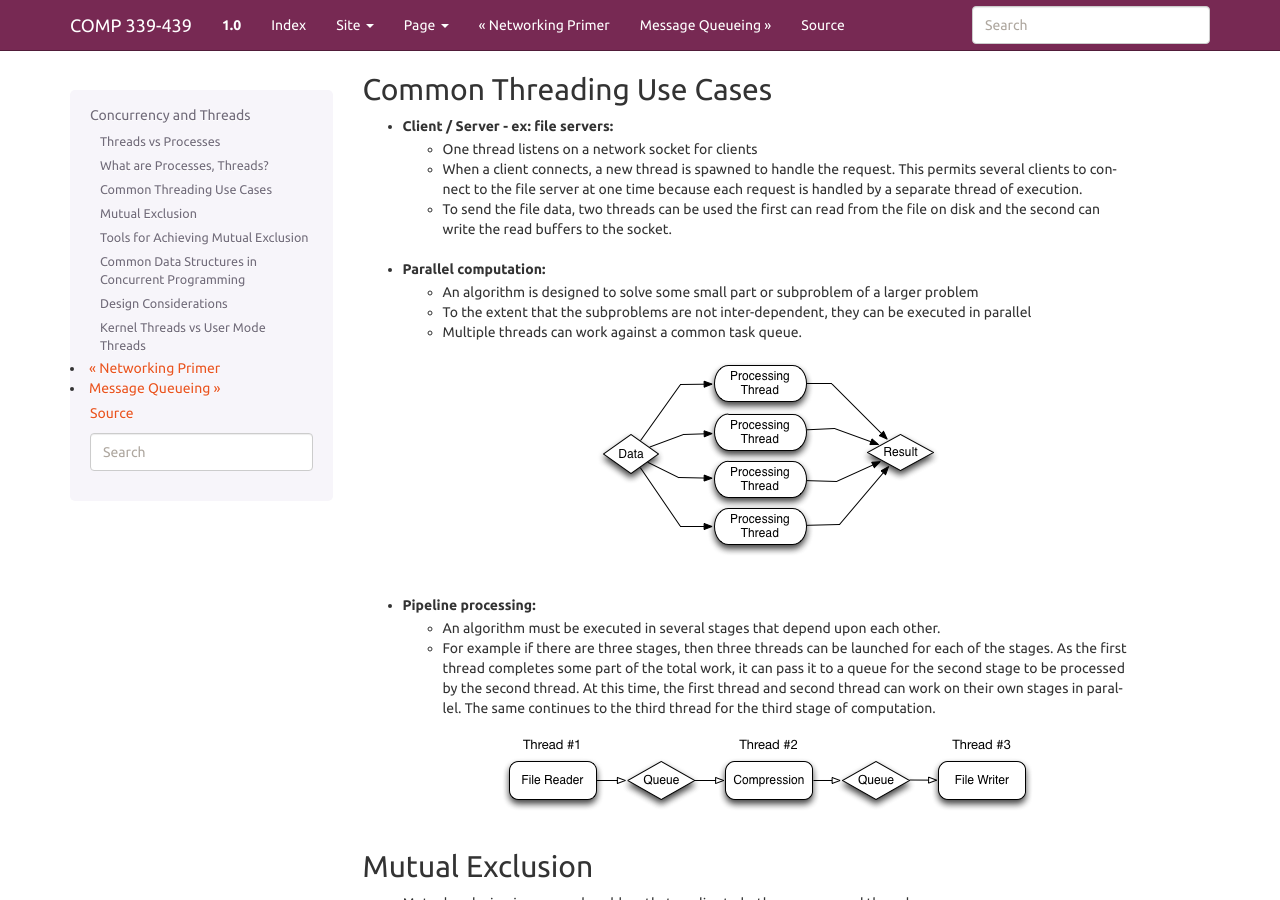
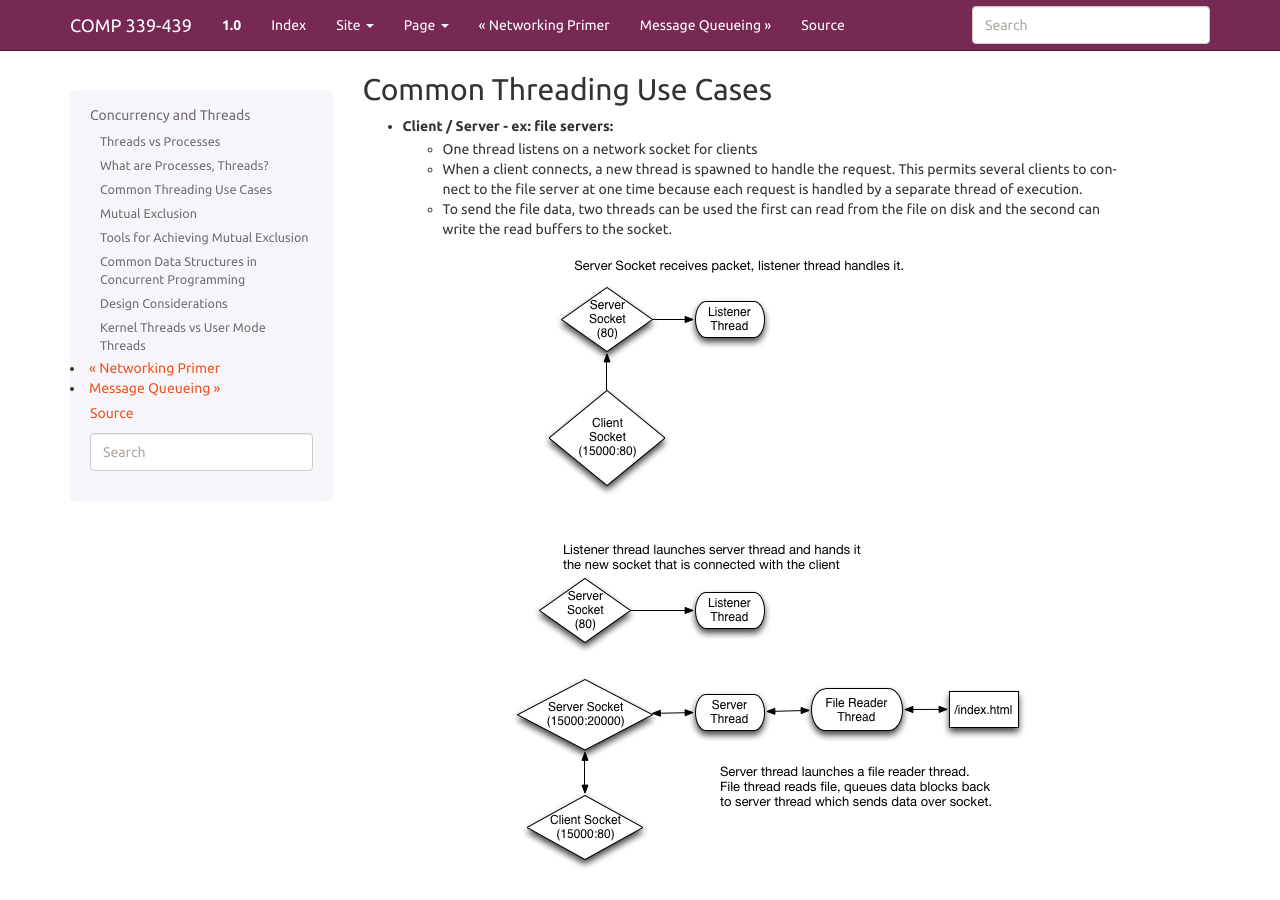
Before and after one commit to LoyolaChicagoBooks/distributedsystems, a Sphinx documentation site: the page built from source/concurrency.rst, in a window 1280 px wide and 900 px high, scrolled down 1831 px. Built offline with Sphinx 7.4.7, drawn with Linux system fonts in a browser that asks for light colours.

Commit message:
client server diagram

```diff
--- a/source/concurrency.rst
+++ b/source/concurrency.rst
@@ -52,6 +52,11 @@ Common Threading Use Cases
 	- One thread listens on a network socket for clients
 	- When a client connects, a new thread is spawned to handle the request. This permits several clients to connect to the file server at one time because each request is handled by a separate thread of execution.
 	- To send the file data, two threads can be used the first can read from the file on disk and the second can write the read buffers to the socket.
+
+	.. figure:: figures/concurrency/client_server.png
+	   :align: center
+	   :alt: Pipeline Thread Model
+
 - Parallel computation:
 	- An algorithm is designed to solve some small part or subproblem of a larger problem
 	- To the extent that the subproblems are not inter-dependent, they can be executed in parallel
```
Also changed, not shown: source/figures/concurrency/client_server.png (added), 1 other file.
